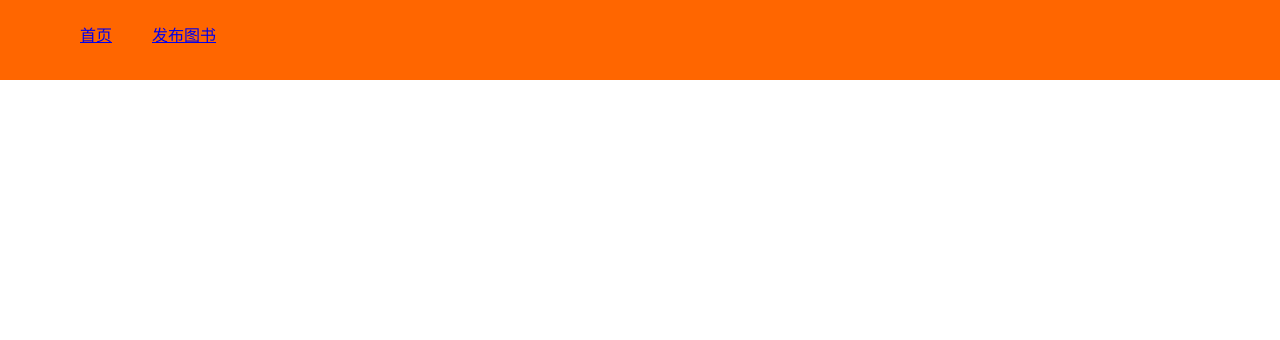
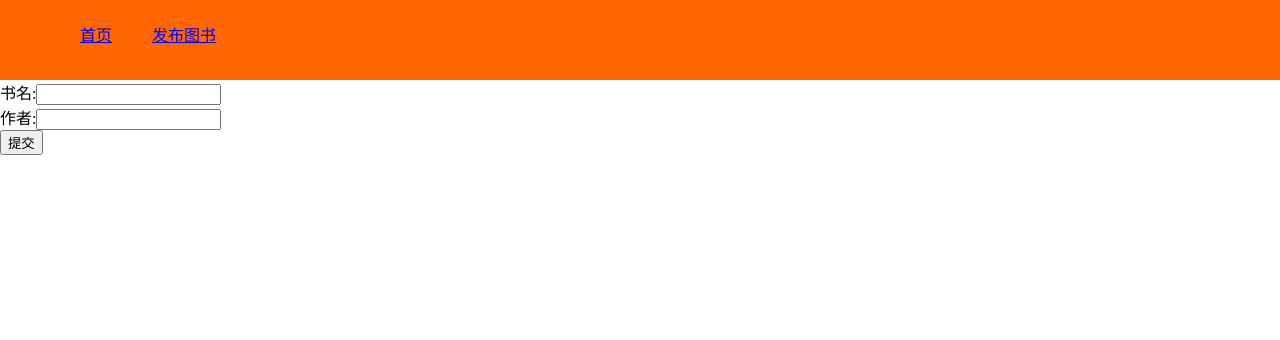
Before and after one commit to dezhizhang/python, a Django app: page /add_book/ in a window 1280 px wide. Shown: the top 340 px of the page. Run offline with Django 3.2, Linux system fonts and the light colour scheme.

Commit message:
数据添加成功

```diff
--- a/leaning/leaning/settings.py
+++ b/leaning/leaning/settings.py
@@ -44,7 +44,7 @@ MIDDLEWARE = [
     'django.middleware.security.SecurityMiddleware',
     'django.contrib.sessions.middleware.SessionMiddleware',
     'django.middleware.common.CommonMiddleware',
-    'django.middleware.csrf.CsrfViewMiddleware',
+    # 'django.middleware.csrf.CsrfViewMiddleware',
     'django.contrib.auth.middleware.AuthenticationMiddleware',
     'django.contrib.messages.middleware.MessageMiddleware',
     'django.middleware.clickjacking.XFrameOptionsMiddleware',
--- a/leaning/leaning/views.py
+++ b/leaning/leaning/views.py
@@ -1,4 +1,4 @@
-from django.shortcuts import render
+from django.shortcuts import render,redirect,reverse
 from django.http import HttpResponse
 from django.db import connection
 
@@ -6,16 +6,21 @@ from django.db import connection
 def get_cursor():
     return connection.cursor()
 
-
 def index(request):
     cursor = get_cursor()
     cursor.execute('select id,name,author from book')
     books = cursor.fetchall()
     return render(request,'index.html',context={'books':books})
 
-
 def add_book(request):
-    return render(request,'add_book.html')
+    if request.method == 'GET':
+        return render(request,'add_book.html')
+    else:
+        name = request.POST.get('name')
+        author = request.POST.get('author')
+        cursor = get_cursor()
+        cursor.execute("insert into book(id,name,author) values(null,'%s','%s')" % (name,author))
+        return redirect(reverse('index'))
 
 def book_detail(request,book_id):
     return render(request,'book_detail.html')
--- a/leaning/templates/add_book.html
+++ b/leaning/templates/add_book.html
@@ -1 +1,9 @@
 {% extends 'base.html'%}
+
+{% block content %}
+ <form actions="http://localhost:8000/add_book/" method="POST">
+    书名:<input type="text" name="name"/><br/>
+    作者:<input type="text" name="author"/><br/>
+    <input type="submit" value="提交">
+ </form>
+{% endblock%}
```
